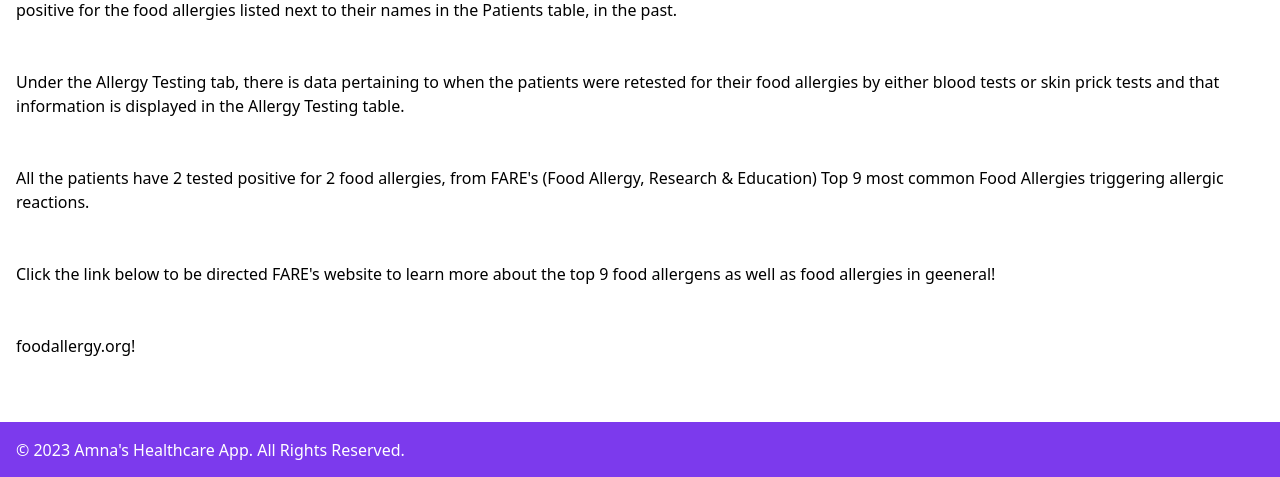
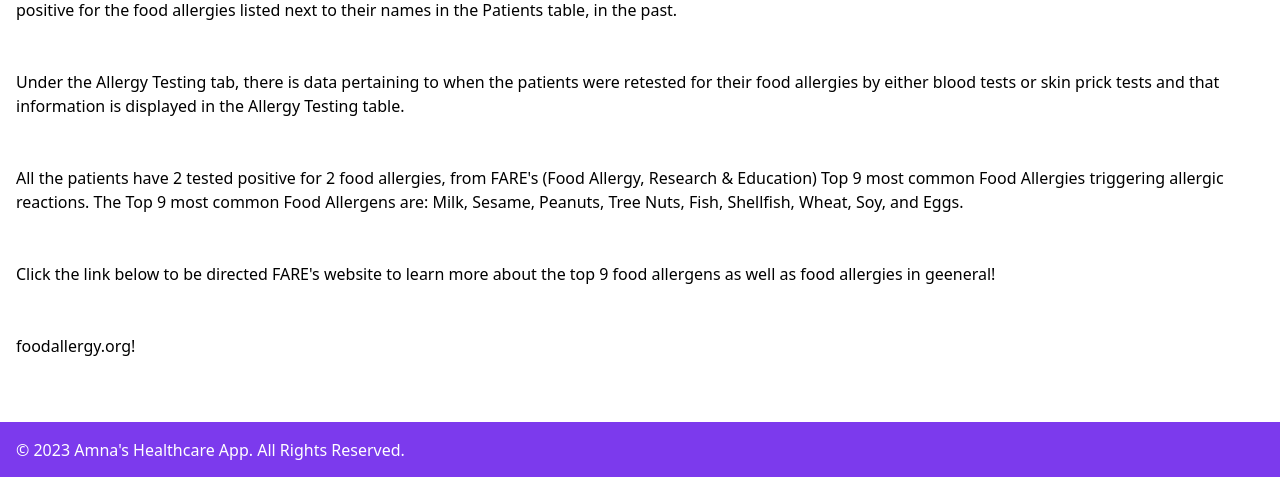
Before and after one commit to amnasyed1/flask_e2e_project, a Flask app: page /about in a window 1280 px wide. Shown: the part 166-643 px from the top of the page. Run offline with Flask 3, Linux system fonts and the light colour scheme.

Commit message:
updated about.html

```diff
--- a/app/templates/about.html
+++ b/app/templates/about.html
@@ -8,7 +8,7 @@
         <p><br><br></p>
         <p> Under the Allergy Testing tab, there is data pertaining to when the patients were retested for their food allergies by either blood tests or skin prick tests and that information is displayed in the Allergy Testing table.</p>
         <p><br><br></p>
-        <p>All the patients have 2 tested positive for 2 food allergies, from FARE's (Food Allergy, Research & Education) Top 9 most common Food Allergies triggering allergic reactions. </p>
+        <p>All the patients have 2 tested positive for 2 food allergies, from FARE's (Food Allergy, Research & Education) Top 9 most common Food Allergies triggering allergic reactions. The Top 9 most common Food Allergens are: Milk, Sesame, Peanuts, Tree Nuts, Fish, Shellfish, Wheat, Soy, and Eggs. </p>
         <p><br><br></p>
         <p>Click the link below to be directed FARE's website to learn more about the top 9 food allergens as well as food allergies in geeneral!</p>
         <p><br><br></p>
```
